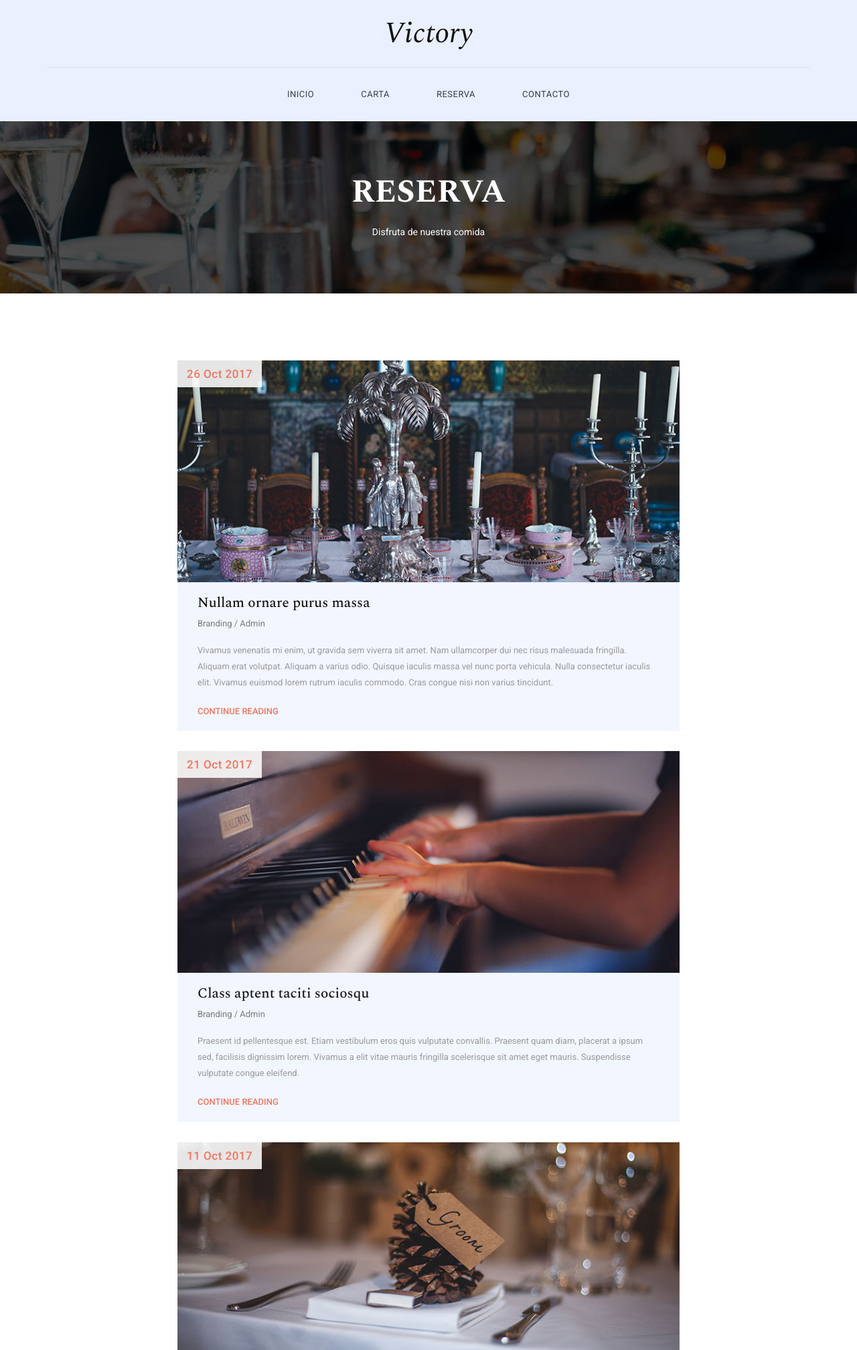
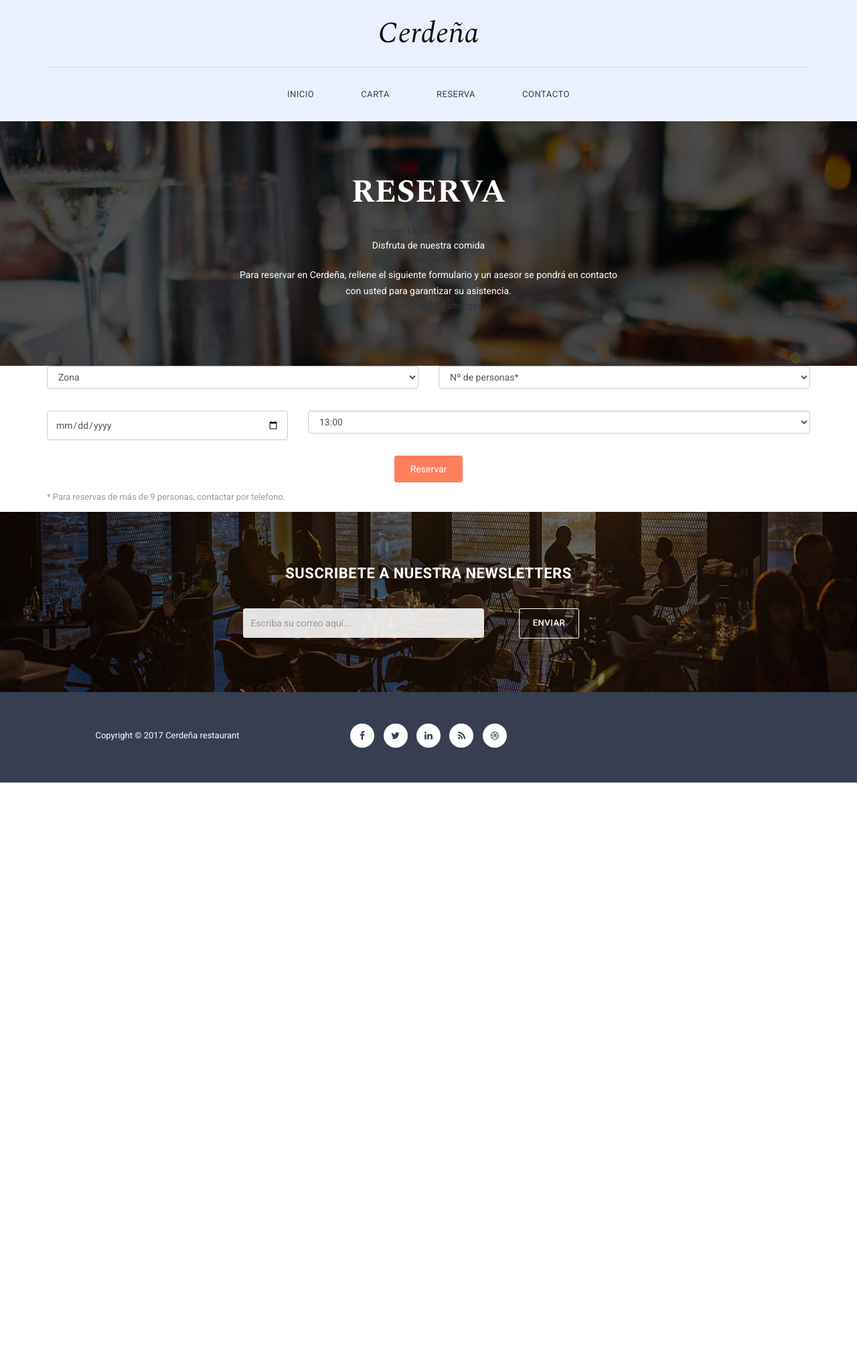
Before and after one commit to Victoria-Sampalo/DisenioSterlasParadise, a PHP site: page /reservar.html in a window 1280 px wide. Shown: the top 2015 px of the page at 67% size. After the commit the page ends 1168 px from the top, so only its background shows below. Run offline with PHP 8.4, Linux system fonts and the light colour scheme; some libraries are stand-ins or nearby versions.

Commit message:
Restaurante cerdeña

```diff
--- a/Home_Cerdenya/css/templatemo-style.css
+++ b/Home_Cerdenya/css/templatemo-style.css
@@ -1187,4 +1187,131 @@
 }
 @media (max-width: 480px) {
 
+
 }
+/*--------------------------------------------------------------
+# Reservas
+--------------------------------------------------------------*/
+.reserva .info {
+	width: 100%;
+	height: 100%;
+	background: #fff;
+  }
+  .reserva .info i {
+	font-size: 20px;
+	color: #ff7f5d;
+	float: left;
+	width: 44px;
+	height: 44px;
+	background: #fff8f6;
+	display: flex;
+	justify-content: center;
+	align-items: center;
+	border-radius: 50px;
+	transition: all 0.3s ease-in-out;
+  }
+  .reserva .info h4 {
+	padding: 0 0 0 60px;
+	font-size: 22px;
+	font-weight: 600;
+	margin-bottom: 5px;
+	color: #150517;
+  }
+  .reserva .info p {
+	padding: 0 0 0 60px;
+	margin-bottom: 0;
+	font-size: 14px;
+	color: #62176b;
+  }
+  .reserva .info .email, .contact .info .phone {
+	margin-top: 40px;
+  }
+  .reserva .info .email:hover i, .contact .info .address:hover i, .contact .info .phone:hover i {
+	background: #ff7f5d;
+	color: #fff;
+  }
+  .reserva .php-email-form {
+	width: 100%;
+	background: #fff;
+  }
+  .reserva .php-email-form .form-group {
+	padding-bottom: 8px;
+  }
+  .reserva .php-email-form .error-message {
+	display: none;
+	color: #fff;
+	background: #ed3c0d;
+	text-align: left;
+	padding: 15px;
+	font-weight: 600;
+  }
+  .reserva .php-email-form .error-message br + br {
+	margin-top: 25px;
+  }
+  .reserva .php-email-form .sent-message {
+	display: none;
+	color: #fff;
+	background: #18d26e;
+	text-align: center;
+	padding: 15px;
+	font-weight: 600;
+  }
+  .reserva .php-email-form .loading {
+	display: none;
+	background: #fff;
+	text-align: center;
+	padding: 15px;
+  }
+  .reserva .php-email-form .loading:before {
+	content: "";
+	display: inline-block;
+	border-radius: 50%;
+	width: 24px;
+	height: 24px;
+	margin: 0 10px -6px 0;
+	border: 3px solid #18d26e;
+	border-top-color: #eee;
+	-webkit-animation: animate-loading 1s linear infinite;
+	animation: animate-loading 1s linear infinite;
+  }
+  .reserva .php-email-form input, .contact .php-email-form textarea {
+	border-radius: 4px;
+	box-shadow: none;
+	font-size: 14px;
+  }
+  .reserva .php-email-form input:focus, .contact .php-email-form textarea:focus {
+	border-color: #ff7f5d;
+  }
+  .reserva .php-email-form input {
+	height: 44px;
+  }
+  .reserva .php-email-form textarea {
+	padding: 10px 12px;
+  }
+  .reserva .php-email-form button[type=submit] {
+	background: #ff7f5d;
+	border: 0;
+	padding: 10px 24px;
+	color: #fff;
+	transition: 0.4s;
+	border-radius: 4px;
+  }
+  .reserva .php-email-form button[type=submit]:hover {
+	background: #ff9377;
+  }
+  @-webkit-keyframes animate-loading {
+	0% {
+	  transform: rotate(0deg);
+	}
+	100% {
+	  transform: rotate(360deg);
+	}
+  }
+  @keyframes animate-loading {
+	0% {
+	  transform: rotate(0deg);
+	}
+	100% {
+	  transform: rotate(360deg);
+	}
+  }
--- a/Home_Cerdenya/reservar.html
+++ b/Home_Cerdenya/reservar.html
@@ -7,7 +7,7 @@
 Victory Template
 http://www.templatemo.com/tm-507-victory
 -->
-        <title>Victory - Blog page</title>
+        <title>Cerdeña- Contacto</title>
         <meta name="description" content="">
         <meta name="viewport" content="width=device-width, initial-scale=1">
         <link rel="icon" type="image/x-icon" href="img/logo_cerdenia_hover.png"/>
@@ -19,6 +19,7 @@
         <link rel="stylesheet" href="css/owl-carousel.css">
         <link rel="stylesheet" href="css/templatemo-style.css">
 
+
         <link href="https://fonts.googleapis.com/css?family=Spectral:200,200i,300,300i,400,400i,500,500i,600,600i,700,700i,800,800i" rel="stylesheet">
         <link href="https://fonts.googleapis.com/css?family=Roboto:100,300,400,500,700,900" rel="stylesheet">
 
@@ -28,7 +29,7 @@
 <body>
     <div class="header">
         <div class="container">
-            <a href="#" class="navbar-brand scroll-top">Victory</a>
+            <a href="#" class="navbar-brand scroll-top">Cerdeña</a>
             <nav class="navbar navbar-inverse" role="navigation">
                 <div class="navbar-header">
                     <button type="button" id="nav-toggle" class="navbar-toggle" data-toggle="collapse" data-target="#main-nav">
@@ -61,84 +62,92 @@
             <div class="row">
                 <div class="col-md-12">
                     <h1>Reserva</h1>
+<<<<<<< Updated upstream
                     <p>Disfruta de nuestra comida</p>
+=======
+                    <p>Para reservar en Cerdeña, rellene el siguiente formulario y un asesor se pondrá en contacto con usted para garantizar su asistencia.</p>
+>>>>>>> Stashed changes
                 </div>
             </div>
         </div>
     </section>
 
 
-    <section class="blog-page">
+    <section class="inner-page">
         <div class="container">
-            <div class="row">
-                <div class="col-md-8 col-md-offset-2">
-                    <div class="blog-item">
-                        <img src="img/blog_item_01.jpg" alt="">
-                        <div class="date">26 Oct 2017</div>
-                        <div class="down-content">
-                            <h4>Nullam ornare purus massa</h4>
-                            <span>Branding / Admin</span>
-                            <p>Vivamus venenatis mi enim, ut gravida sem viverra sit amet. Nam ullamcorper dui nec risus malesuada fringilla. Aliquam erat volutpat. Aliquam a varius odio. Quisque iaculis massa vel nunc porta vehicula. Nulla consectetur iaculis elit. Vivamus euismod lorem rutrum iaculis commodo. Cras congue nisi non varius tincidunt.</p>
-                            <div class="text-button">
-                                <a href="#">Continue Reading</a>
-                            </div>
-                        </div>
-                    </div>
+
+          <section id="reserva" class="reserva">
+            <form action="reserva.html" method="post" role="form" class="php-email-form">
+              <div class="row">
+                <div class="col-md-6 form-group">
+                  <select class="form-control" name="zona">
+                    <option class="form-control" name="zona" id="#">Zona</option>
+                    <option class="form-control" name="zona" id="int">Interior</option>
+                    <option class="form-control" name="zona" id="ext">Exterior</option>
+                  </select>
                 </div>
-                <div class="col-md-8 col-md-offset-2">
-                    <div class="blog-item">
-                        <img src="img/blog_item_02.jpg" alt="">
-                        <div class="date">21 Oct 2017</div>
-                        <div class="down-content">
-                            <h4>Class aptent taciti sociosqu</h4>
-                            <span>Branding / Admin</span>
-                            <p>Praesent id pellentesque est. Etiam vestibulum eros quis vulputate convallis. Praesent quam diam, placerat a ipsum sed, facilisis dignissim lorem. Vivamus a elit vitae mauris fringilla scelerisque sit amet eget mauris. Suspendisse vulputate congue eleifend.</p>
-                            <div class="text-button">
-                                <a href="#">Continue Reading</a>
-                            </div>
-                        </div>
-                    </div>
+                <div class="col-md-6 form-group">
+                  <select class="form-control" name="personas">
+                    <option class="form-control" name="personas" id="#">Nº de personas*</option>
+                    <option class="form-control" name="personas" id="1">1</option>
+                    <option class="form-control" name="personas" id="2">2</option>
+                    <option class="form-control" name="personas" id="3">3</option>
+                    <option class="form-control" name="personas" id="4">4</option>
+                    <option class="form-control" name="personas" id="5">5</option>
+                    <option class="form-control" name="personas" id="6">6</option>
+                    <option class="form-control" name="personas" id="7">7</option>
+                    <option class="form-control" name="personas" id="8">8</option>
+                    <option class="form-control" name="personas" id="9">9</option>
+                  </select>
                 </div>
-                <div class="col-md-8 col-md-offset-2">
-                    <div class="blog-item">
-                        <img src="img/blog_item_03.jpg" alt="">
-                        <div class="date">11 Oct 2017</div>
-                        <div class="down-content">
-                            <h4>Cras congue nisi non varius tincidunt</h4>
-                            <span>Desserts / Chef</span>
-                            <p>Mauris mollis urna sit amet eros pretium, a tincidunt tellus eleifend. Sed dictum sit amet sapien ut scelerisque. Duis vulputate elit vehicula nisl maximus eleifend. Suspendisse potenti. Aenean ut dui fermentum, pharetra quam vitae, placerat dolor. Curabitur at dolor sed felis lacinia ultricies sit amet vel sem.</p>
-                            <div class="text-button">
-                                <a href="#">Continue Reading</a>
-                            </div>
-                        </div>
-                    </div>
+              </div>
+              <p></p>
+              <div class="row">
+                <div class="col-md-4">
+                  <input type="date" class="form-control" name="fecha" placeholder="Fecha" required />
                 </div>
-                <div class="col-md-8 col-md-offset-2">
-                    <div class="blog-item">
-                        <img src="img/blog_item_04.jpg" alt="">
-                        <div class="date">03 Oct 2017</div>
-                        <div class="down-content">
-                            <h4>Vivamus euismod lorem</h4>
-                            <span>Food / Chef</span>
-                            <p>Pellentesque nec orci in erat venenatis viverra. Vivamus in lorem et leo feugiat ullamcorper. Donec volutpat fermentum erat non aliquet. Cras fermentum, risus a blandit sodales, erat turpis eleifend lacus, venenatis mollis leo lorem vel eros. Quisque et sem tempus, feugiat urna iaculis, tempor metus.</p>
-                            <div class="text-button">
-                                <a href="#">Continue Reading</a>
-                            </div>
-                        </div>
-                    </div>
-                </div>
-                <div class="col-md-8 col-md-offset-2">
-                    <ul class="page-number">
-                        <li><a href="#">1</a></li>
-                        <li class="active"><a href="#">2</a></li>
-                        <li><a href="#">3</a></li>
-                        <li><a href="#">4</a></li>
-                        <li><a href="#">&gt;&gt;</a></li>
-                    </ul>
+                <div class="col-md-8 form-group mt-3 mt-md-0">
+                 <fieldset>
+                        <select class="form-control" required name='hora' onchange='this.form.()'>
+                        <optgroup label="Almuerzo">
+
+                            <option value="13-00">13:00</option>
+                            <option value="13-30">13:30</option>
+                            <option value="14-00">14:00</option>
+                            <option value="14-30">14:30</option>
+                            <option value="15-00">15:00</option>
+                        </optgroup>
+
+                        <optgroup label="Cenas">
+                            <option value="19-00">19:00</option>
+                            <option value="19-30">19:30</option>
+                            <option value="20-00">20:00</option>
+                            <option value="20-30">20:30</option>
+                            <option value="21-00">21:00</option>
+                            <option value="21-30">21:30</option>
+                            <option value="22-00">22:00</option>
+                        </optgroup>
+                        </select>
+                 </fieldset>
+
                 </div>
             </div>
+            <p></p>
+              <div class="my-3">
+                <div class="loading">Cargando</div>
+                <div class="error-message"></div>
+                <div class="sent-message">Tu mensaje ha sido enviado.</div>
+              </div>
+              <div class="text-center"><button type="submit">Reservar</button></div>
+            </form>
+            <p></p>
+            <p>* Para reservas de más de 9 personas, contactar por telefono.</p>
+          </section>
         </div>
-    </section>
+      </section><!-- End reserva 1 -->
+
+
+
 
 
     <section class="sign-up">
@@ -146,7 +155,7 @@
             <div class="row">
                 <div class="col-md-12">
                     <div class="heading">
-                        <h2>Signup for our newsletters</h2>
+                        <h2>Suscribete a nuestra newsletters</h2>
                     </div>
                 </div>
             </div>
@@ -154,12 +163,12 @@
                 <div class="row">
                     <div class="col-md-4 col-md-offset-3">
                         <fieldset>
-                            <input name="email" type="text" class="form-control" id="email" placeholder="Enter your email here..." required>
+                            <input name="email" type="text" class="form-control" id="email" placeholder="Escriba su correo aquí..." required>
                         </fieldset>
                     </div>
                     <div class="col-md-2">
                         <fieldset>
-                            <button type="submit" id="form-submit" class="btn">Send Message</button>
+                            <button type="submit" id="form-submit" class="btn">Enviar</button>
                         </fieldset>
                     </div>
                 </div>
@@ -168,11 +177,12 @@
     </section>
 
 
+
     <footer>
         <div class="container">
             <div class="row">
                 <div class="col-md-4">
-                    <p>Copyright &copy; 2017 Victory Template</p>
+                    <p>Copyright &copy; 2017 Cerdeña restaurant</p>
                 </div>
                 <div class="col-md-4">
                     <ul class="social-icons">
@@ -184,7 +194,7 @@
                     </ul>
                 </div>
                 <div class="col-md-4">
-                    <p>Designed by <em>templatemo</em></p>
+                    <p></p>
                 </div>
             </div>
         </div>
```
Also changed, not shown: Home_Cerdenya/index.html (+4 -46 lines), Home_Hawai/reserva.html (+11 -2 lines).
